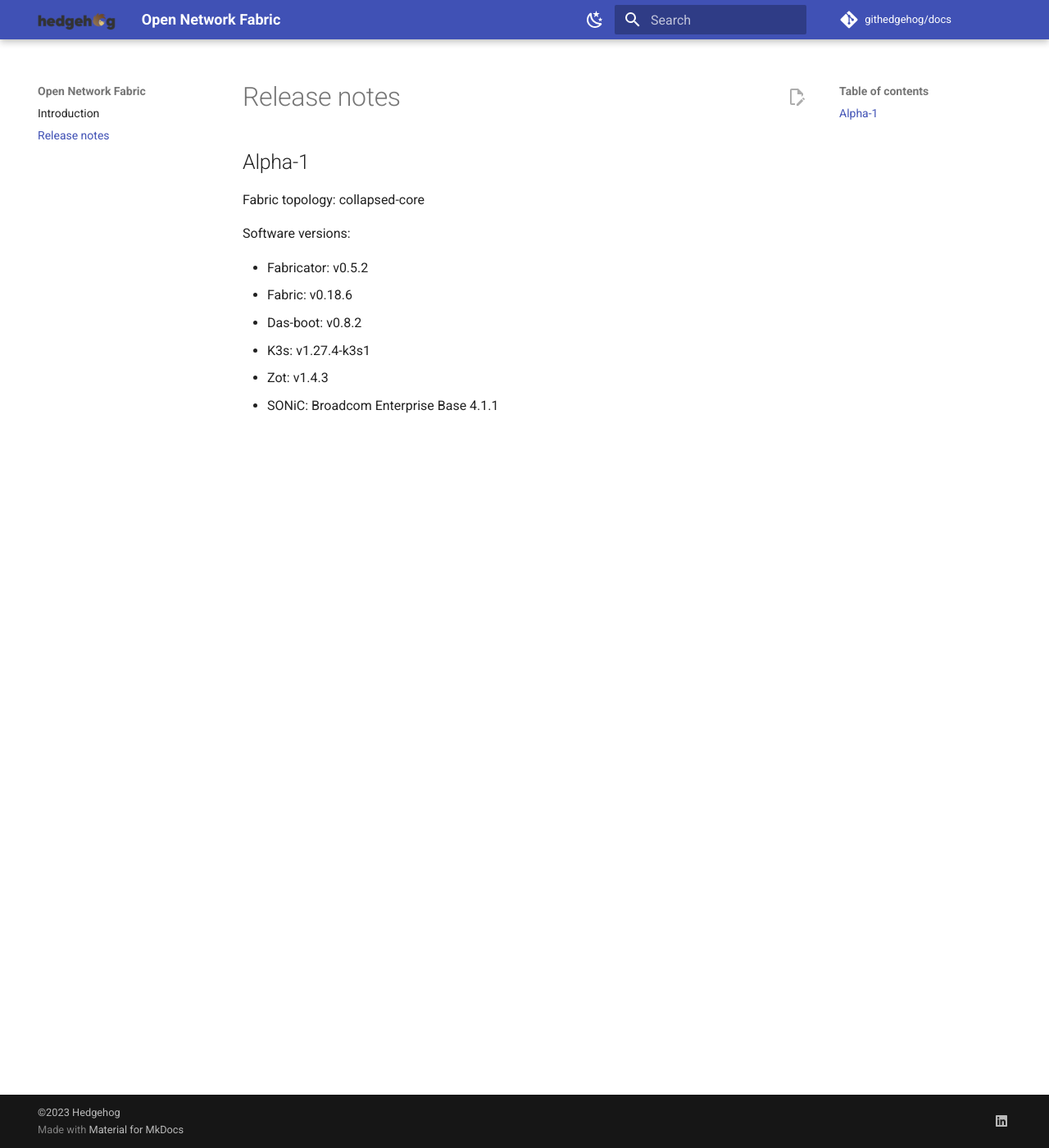
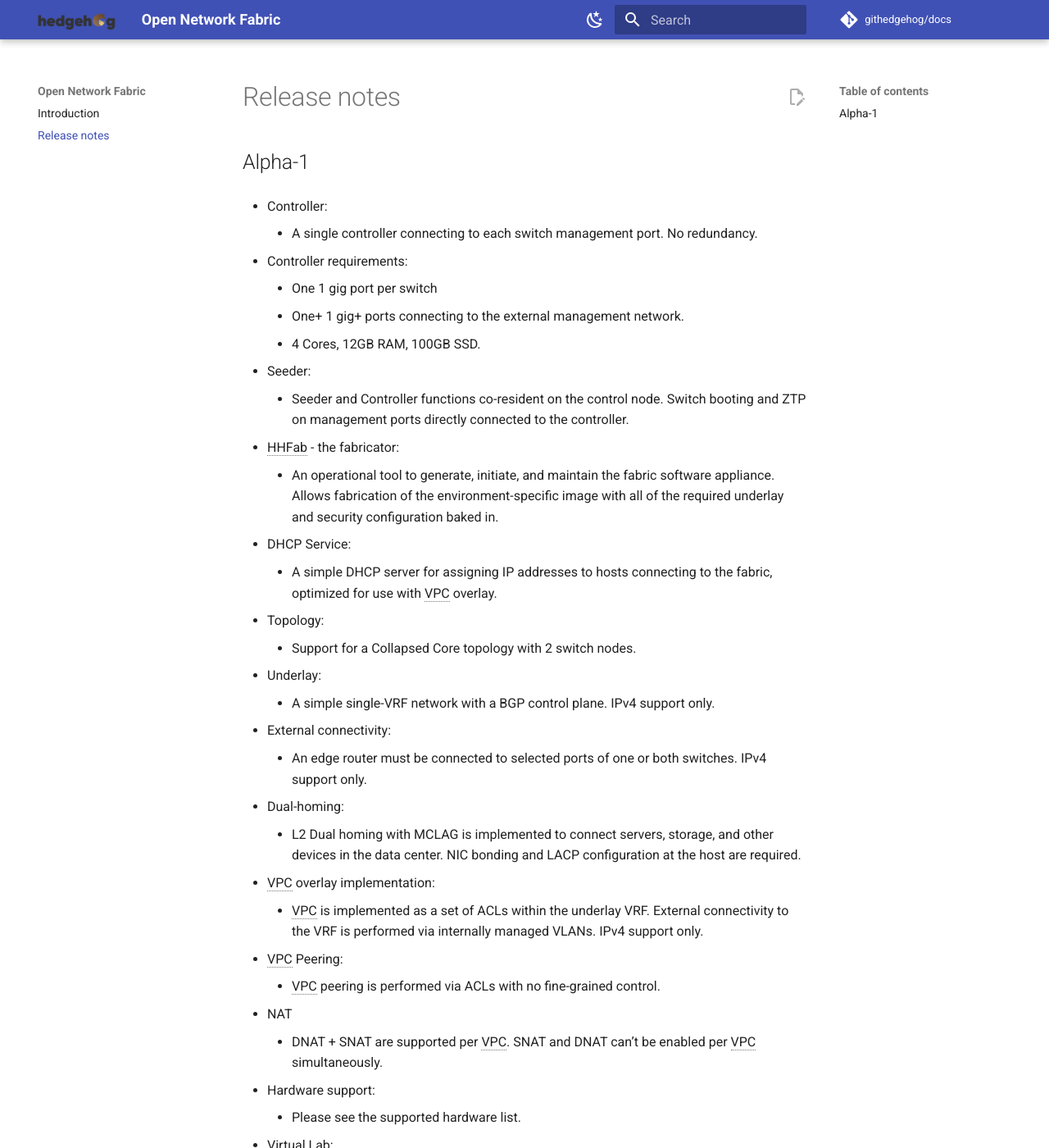
Before and after one commit to githedgehog/docs, an MkDocs documentation site: the page built from docs/release-notes/index.md, in a window 1280 px wide and 1400 px high. Shown: the whole window at 82% size. Built offline with MkDocs 1.6.1 and Material for MkDocs 9.7.7, drawn with Linux system fonts in a browser that asks for light colours; comment, search, counter and statistics services are not loaded; the version menu is left out; some of the changed text lies outside the part shown.

Commit message:
Update alpha-1 release notes
(cherry picked from commit 91d9db050b7f3582e7f07166d359afedf2fa808f)

```diff
--- a/docs/release-notes/index.md
+++ b/docs/release-notes/index.md
@@ -2,13 +2,59 @@
 
 ## Alpha-1
 
-Fabric topology: collapsed-core
+* Controller:
+    * A single controller connecting to each switch management port. No redundancy.
 
-Software versions:
+* Controller requirements:
+    * One 1 gig port per switch
+    * One+ 1 gig+ ports connecting to the external management network.
+    * 4 Cores, 12GB RAM, 100GB SSD.
 
-* Fabricator: v0.5.2
-* Fabric: v0.18.6
-* Das-boot: v0.8.2
-* K3s: v1.27.4-k3s1
-* Zot: v1.4.3
-* SONiC: Broadcom Enterprise Base 4.1.1
+* Seeder:
+    * Seeder and Controller functions co-resident on the control node. Switch booting and ZTP on management ports directly connected to the controller.
+
+* HHFab - the fabricator:
+    * An operational tool to generate, initiate, and maintain the fabric software appliance.  Allows fabrication of the environment-specific image with all of the required underlay and security configuration baked in.
+
+* DHCP Service:
+    * A simple DHCP server for assigning IP addresses to hosts connecting to the fabric, optimized for use with VPC overlay.
+
+* Topology:
+    * Support for a Collapsed Core topology with 2 switch nodes.
+
+* Underlay:
+    * A simple single-VRF network with a BGP control plane.  IPv4 support only.
+
+* External connectivity:
+    * An edge router must be connected to selected ports of one or both switches.  IPv4 support only.
+
+* Dual-homing:
+    * L2 Dual homing with MCLAG is implemented to connect servers, storage, and other devices in the data center.  NIC bonding and LACP configuration at the host are required.
+
+* VPC overlay implementation:
+    * VPC is implemented as a set of ACLs within the underlay VRF. External connectivity to the VRF is performed via internally managed VLANs.  IPv4 support only.
+
+* VPC Peering:
+    * VPC peering is performed via ACLs with no fine-grained control.
+
+* NAT
+    * DNAT + SNAT are supported per VPC. SNAT and DNAT can’t be enabled per VPC simultaneously.
+
+* Hardware support:
+    * Please see the supported hardware list.
+
+* Virtual Lab:
+    * A simulation of the two-node Collapsed Core Topology as a virtual environment. Designed for use as a network simulation, a configuration scratchpad, or a training/demonstration tool.  Minimum requirements: 8 cores, 24GB RAM, 100GB SSD
+
+* Limitations:
+    * 40 VPCs max
+    * 50 VPC peerings
+    * [ 768 ACL entry platform limitation from Broadcom ]
+
+* Software versions:
+    * Fabricator: v0.5.2
+    * Fabric: v0.18.6
+    * Das-boot: v0.8.2
+    * K3s: v1.27.4-k3s1
+    * Zot: v1.4.3
+    * SONiC: Broadcom Enterprise Base 4.1.1
```
